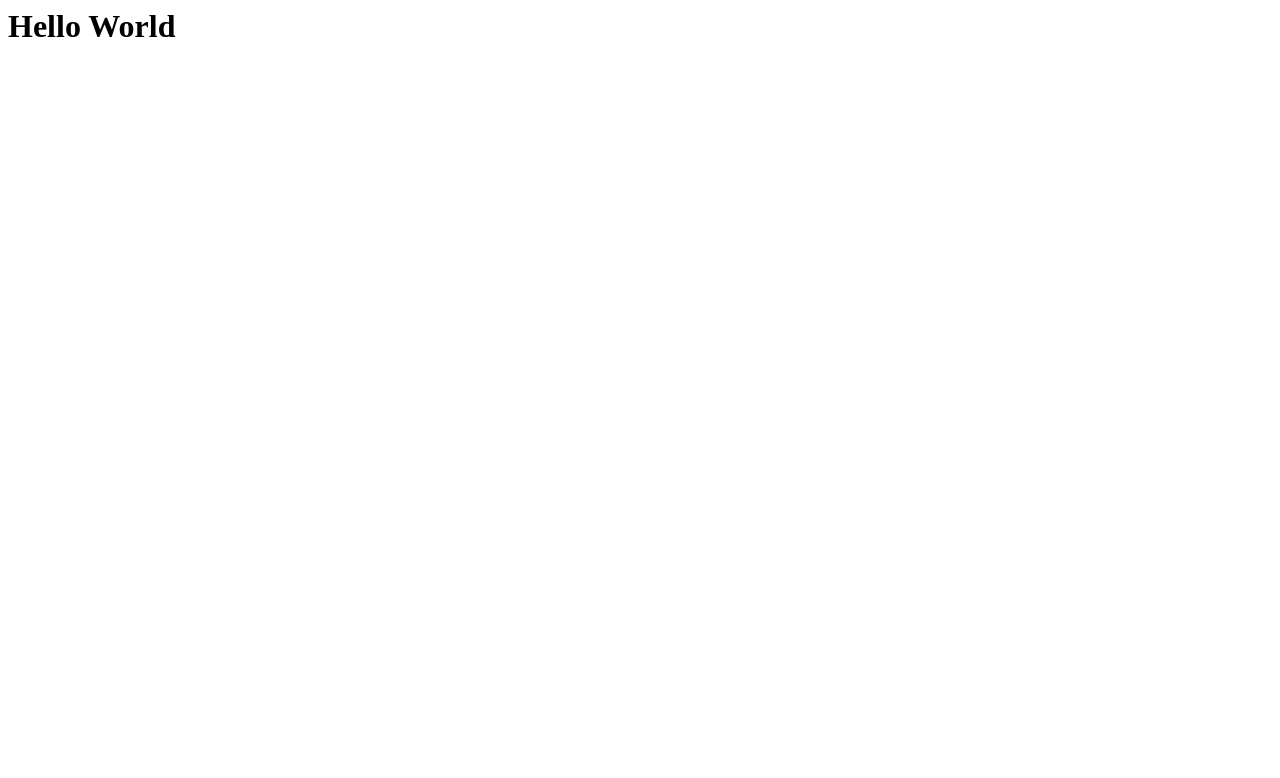
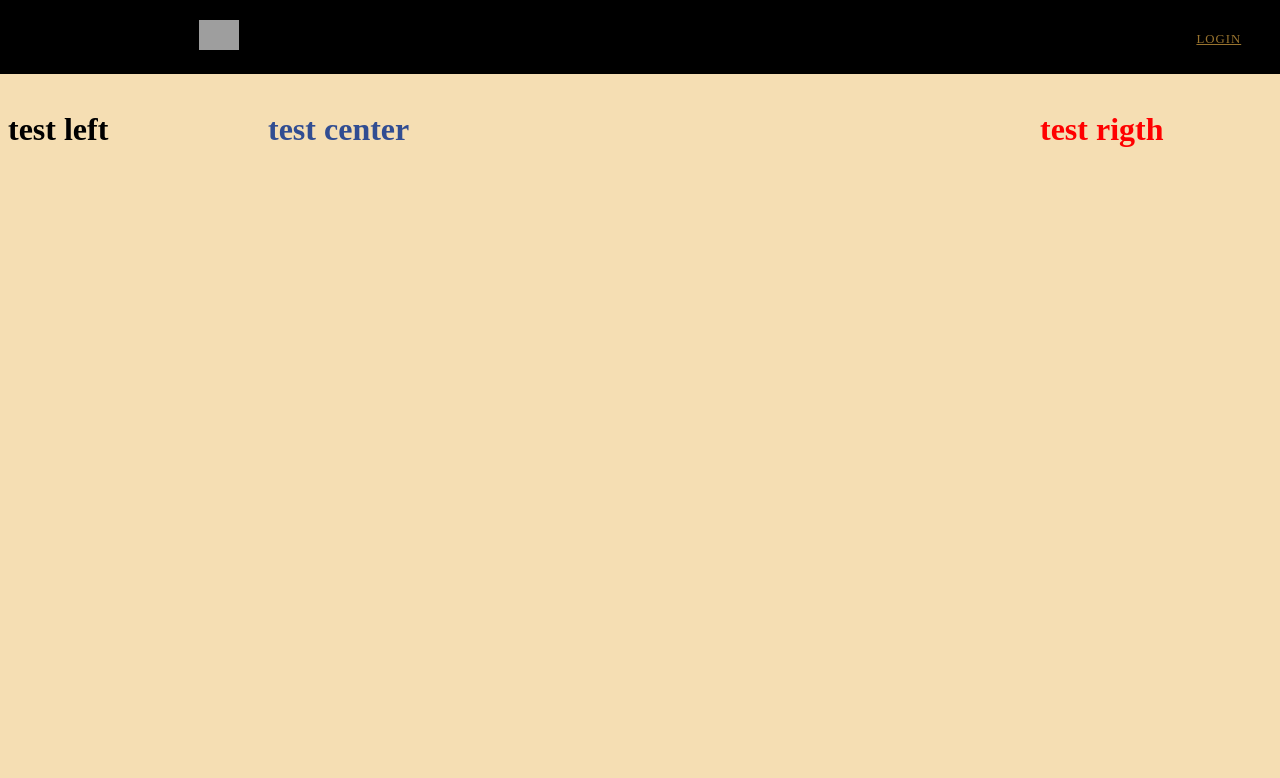
Before and after one commit to victorzele96/BS_PM2021_TEAM_2, a Django app: page / in a window 1280 px wide. Before the commit the part shown is almost empty. Shown: the top 778 px of the page. Run offline with Django 3.2, Linux system fonts and the light colour scheme; grey boxes are pictures that could not be loaded.

Commit message:
BSPM2021T2-27 creating home page with design.

```diff
--- a/project/settings.py
+++ b/project/settings.py
@@ -120,3 +120,9 @@ USE_TZ = True
 # https://docs.djangoproject.com/en/3.1/howto/static-files/
 
 STATIC_URL = '/static/'
+
+STATICFILES_DIRS = [
+    os.path.join(BASE_DIR, 'static')
+]
+
+STATIC_ROOT = os.path.join(BASE_DIR, 'assets')
--- /dev/null
+++ b/static/styles/home.css
@@ -0,0 +1,104 @@
+body {
+    background-color: wheat;
+    background-size: cover;
+    /*margin: 0px;*/
+    padding: 0px;
+    font-family: poppins;
+    height: 100%;
+    width: 100%;
+    /*margin: 90px;*/
+    margin-top: 90px;
+    /*margin-left: 0px;*/
+}
+
+nav {
+    display: flex;
+    justify-content: space-around;
+    align-items: center;
+    width:100%;
+    border:1px solid rgba(0, 0, 0, 0.04);
+    background-color: #000000;
+    position: fixed;
+    left: 0;
+    top: 0;
+    z-index: 100;
+}
+
+nav .menu {
+    /*align-items: center;*/
+    display: flex;
+}
+nav .menu li a{
+    /*display: inline;*/
+    height: 40px;
+    line-height: 45px;
+
+    margin: 0px;
+    padding: 0px 22px;
+    display: flex;
+    font-size: 0.8rem;
+    text-transform: uppercase;
+    font-weight: 500;
+    color: #98732e;
+    letter-spacing: 1px;
+    display: block;
+    float: left;
+    white-space: pre;
+}
+
+
+
+
+/*li {*/
+/*  display: inline;*/
+/*    color: red;*/
+/*}*/
+
+nav .menu p{
+    margin-right: 500px;
+    color: wheat;
+    float: right;
+}
+
+
+
+nav .logo{
+    margin-left: 180px;
+}
+
+nav .container{
+    /*float: left;*/
+    /*margin-left: -40px;*/
+    margin-right: 180px;
+}
+
+/*#main {*/
+/*    padding-top: 80px;*/
+/*    height: 100%;*/
+/*    background-color: green;*/
+/*}*/
+
+.temp{
+    width: 100%;
+
+}
+
+#left-bar{
+    /*margin-right: 0px;*/
+    width:20%;
+    display: inline-block;
+
+}
+#main{
+
+    color: #314d92;
+    width:60%;
+    display: inline-block;
+}
+#right-bar{
+    /*margin-right: 0px;*/
+    display: inline-block;
+    width:19%;
+    color: red;
+
+}
--- a/templates/home.html
+++ b/templates/home.html
@@ -1 +1,60 @@
-<h1>Hello World</h1>
+{% load static %}
+<!DOCTYPE html>
+<html lang="en">
+<head>
+    <meta charset="UTF-8">
+    <link type="text/css" href="{% static 'styles/home.css' %}" rel="stylesheet">
+    <title>StudyBuddy</title>
+
+</head>
+<body>
+
+    <nav>
+
+        <a href="{% url 'home' %}" class="logo">
+            <img src="{%  static '/image/logo.png' %} "  style="width:10%">
+        </a>
+        <ul class="menu">
+            <p ><b>{{user.username|title}}</b></p>
+                {% if not user.is_authenticated %}
+                   <li> <a type="submit" href="login">Login</a> </li>
+                {% else %}
+                  <li>  <a type="submit" href="logout">Logout</a> </li>
+                {% endif %}
+                {% if user.is_superuser %}
+                    <li><a type="submit" href="register_teacher">Register Teacher</a> </li>
+                    <li><a type="submit" href="register_student">Register Student</a> </li>
+                {% endif %}
+        </ul>
+
+    </nav>
+    <div class="temp">
+        <div id="left-bar">
+            <h1>test left</h1>
+
+        </div>
+
+
+        <div id="main">
+            <h1>test center</h1>
+            {% block content %}
+
+            {% endblock %}
+
+        </div>
+
+        <div id="right-bar">
+            <h1>test rigth</h1>
+        </div>
+    </div>
+
+{#    <div>#}
+{#        {% block content %}#}
+{##}
+{#        {% endblock %}#}
+{#    </div>#}
+
+
+
+</body>
+</html>
```
